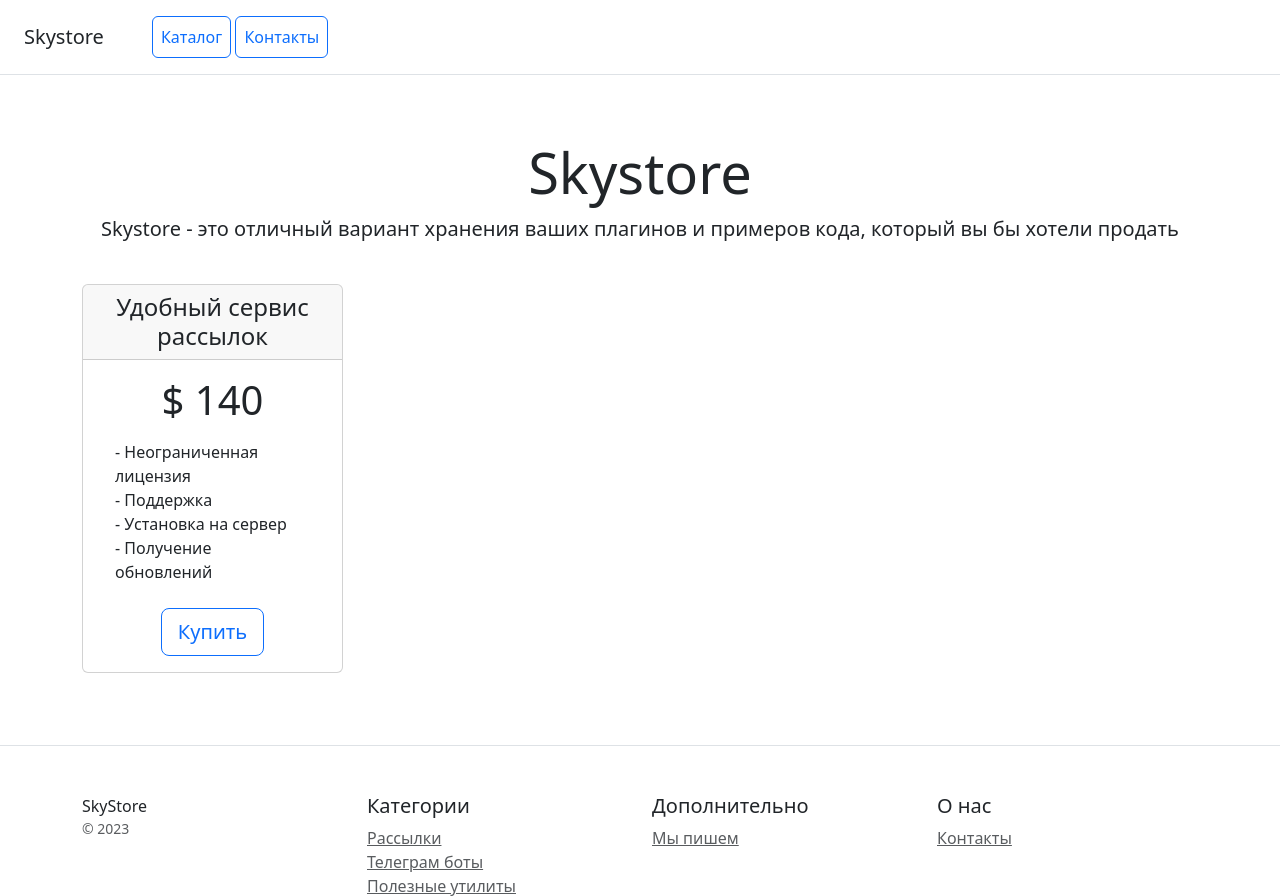
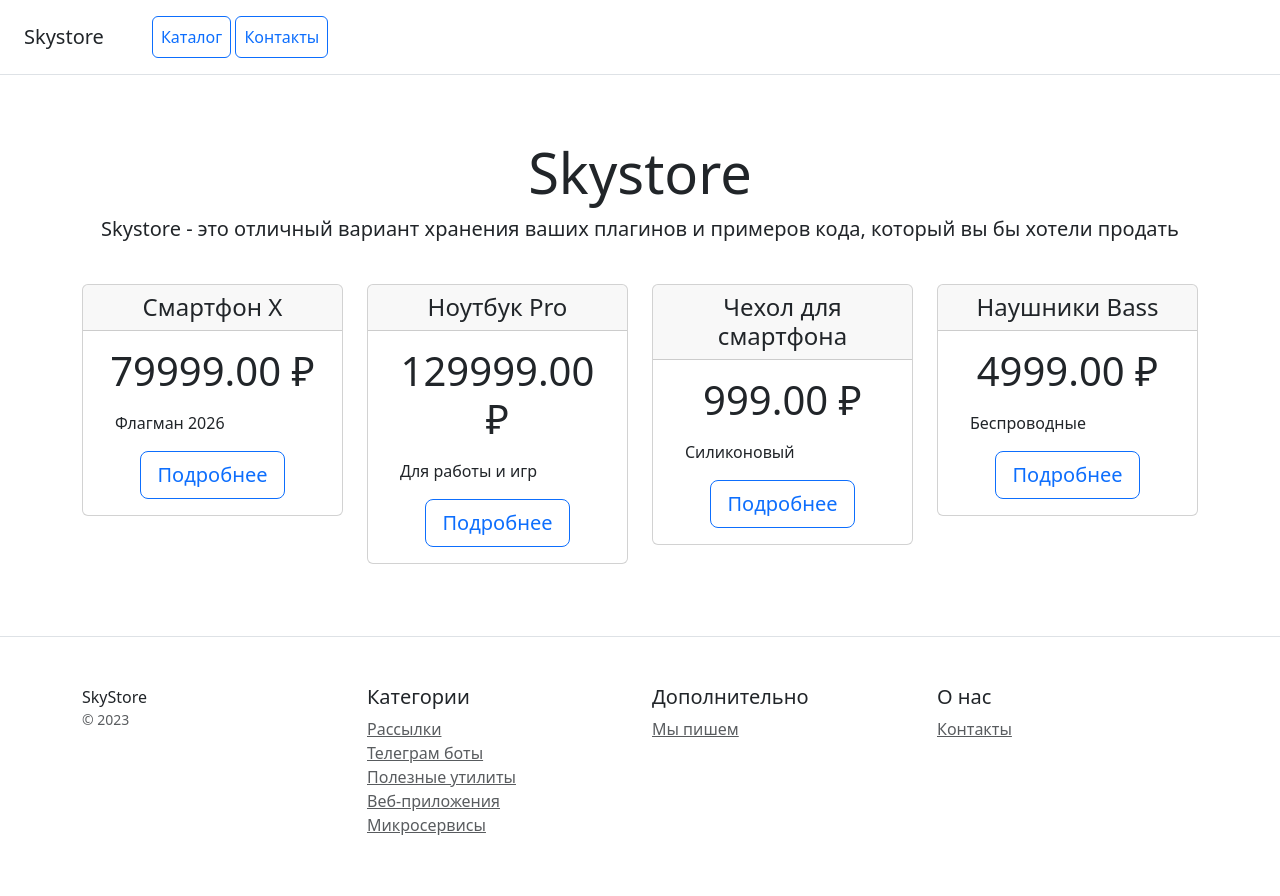
Before and after one commit to mouseanastasiyaa-alt/online-store, a Django app: page / in a window 1280 px wide. Shown: the top 896 px of the page. After the commit the page ends 835 px from the top, so only its background shows below. Run offline with Django 5.2, Linux system fonts and the light colour scheme; data comes from the database, SQL or seed files in the repository.

Commit message:
feat: список товаров циклом на главной, обрезка описания до 100 символов, переходы на страницу товара

```diff
--- a/catalog/templates/catalog/home.html
+++ b/catalog/templates/catalog/home.html
@@ -11,23 +11,27 @@
 
 <div class="container">
     <div class="row text-center">
+        {% for product in products %}
         <div class="col-3">
             <div class="card mb-4 box-shadow">
                 <div class="card-header">
-                    <h4 class="my-0 font-weight-normal">Удобный сервис рассылок</h4>
+                    <h4 class="my-0 font-weight-normal">{{ product.name }}</h4>
                 </div>
                 <div class="card-body">
-                    <h1 class="card-title pricing-card-title">$ 140</h1>
-                    <ul class="list-unstyled mt-3 mb-4 text-start m-3">
-                        <li>- Неограниченная лицензия</li>
-                        <li>- Поддержка</li>
-                        <li>- Установка на сервер</li>
-                        <li>- Получение обновлений</li>
-                    </ul>
-                    <button type="button" class="btn btn-lg btn-block btn-outline-primary">Купить</button>
+                    {% if product.image %}
+                        <img src="{{ product.image.url }}" class="img-fluid mb-3" alt="{{ product.name }}">
+                    {% endif %}
+                    <h1 class="card-title pricing-card-title">{{ product.price }} ₽</h1>
+                    <p class="text-start m-3">{{ product.description|truncatechars:100 }}</p>
+                    <a href="{% url 'catalog:product_detail' pk=product.pk %}" class="btn btn-lg btn-block btn-outline-primary">Подробнее</a>
                 </div>
             </div>
         </div>
+        {% empty %}
+        <div class="col-12">
+            <p class="text-center text-muted">Товаров пока нет.</p>
+        </div>
+        {% endfor %}
     </div>
 </div>
 {% endblock %}
--- a/catalog/views.py
+++ b/catalog/views.py
@@ -5,10 +5,8 @@ from catalog.models import Contact, Product
 
 def home(request):
     """Контроллер главной страницы (каталог)."""
-    latest_products = Product.objects.order_by("-created_at")[:5]
-    for product in latest_products:
-        print(f"{product.name} — {product.price}")
-    return render(request, "catalog/home.html", {"latest_products": latest_products})
+    products = Product.objects.all()
+    return render(request, "catalog/home.html", {"products": products})
 
 
 def contacts(request):
```
